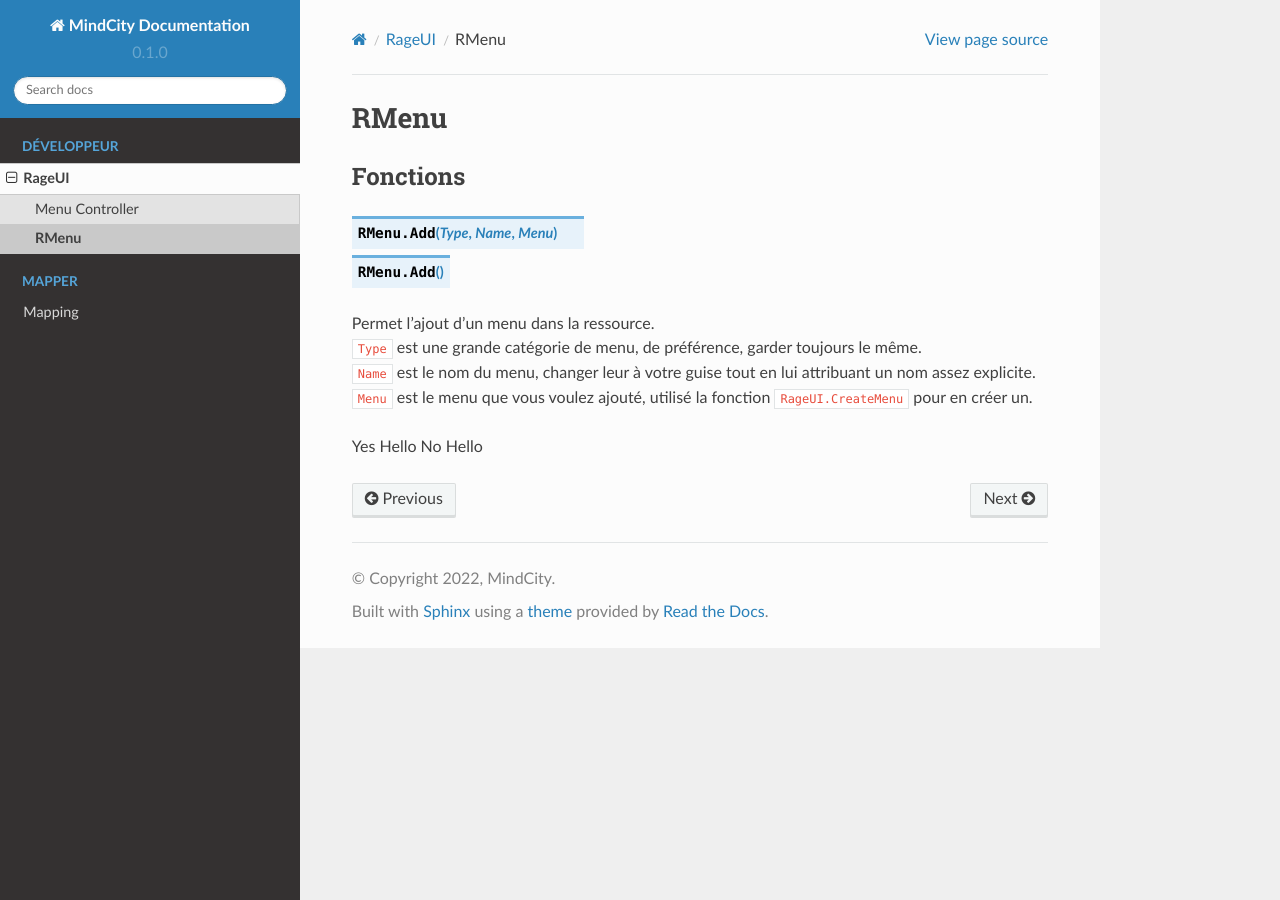
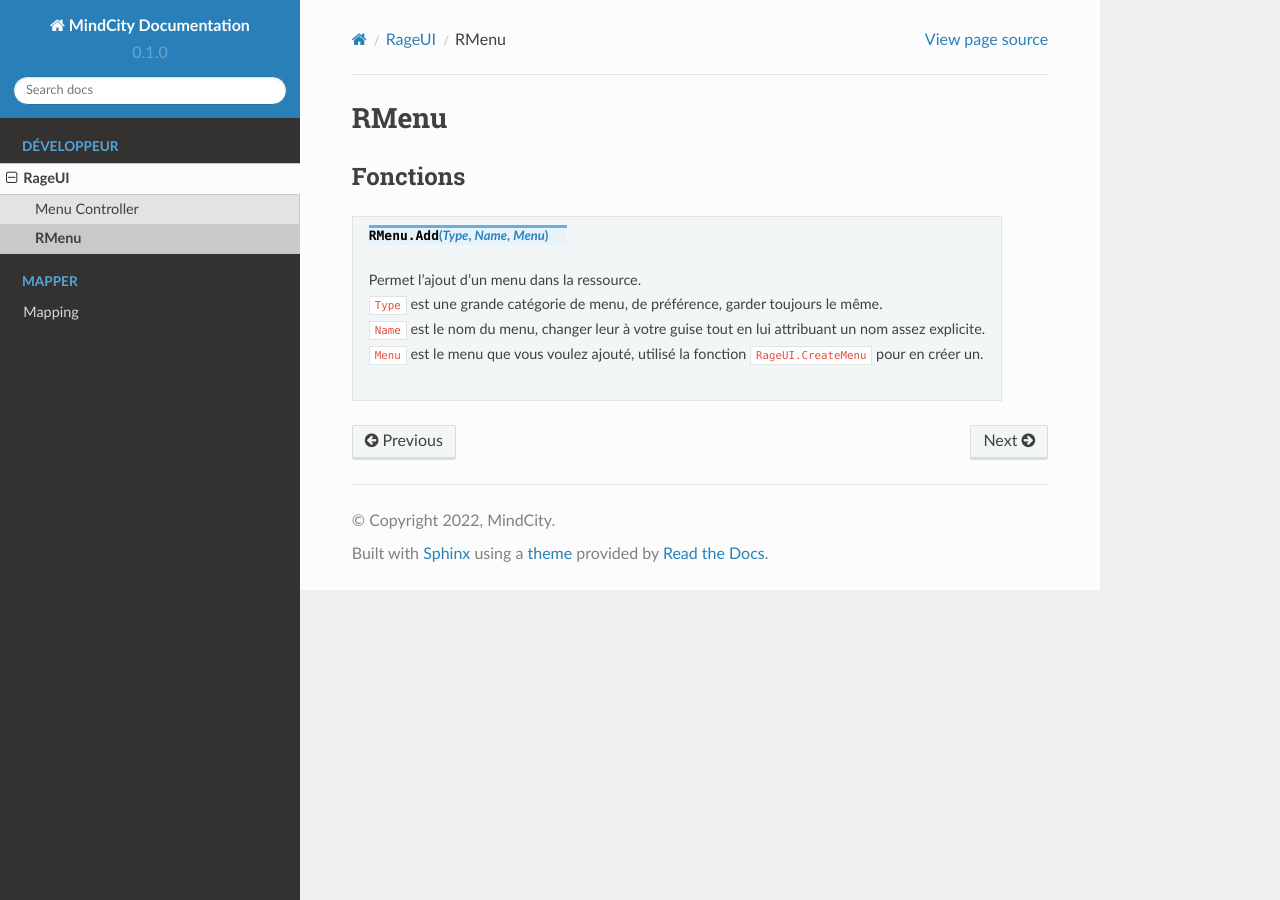
Before and after one commit to JustMordeckai/MindCity-Documentation, a Sphinx documentation site: the page built from docs/source/rageui/rmenu.rst, in a window 1280 px wide. Built offline with Sphinx 7.4.7 and the Read the Docs theme 2.0.0, drawn with Linux system fonts in a browser that asks for light colours.

Commit message:
Paragraph RMenu Add

```diff
--- a/docs/source/rageui/rmenu.rst
+++ b/docs/source/rageui/rmenu.rst
@@ -4,18 +4,11 @@
 Fonctions
 ---------
 
-.. function::   RMenu.Add(Type, Name, Menu)
-                RMenu.Add()
-.. line-block::
-    Permet l'ajout d'un menu dans la ressource.
-    ``Type`` est une grande catégorie de menu, de préférence, garder toujours le même.
-    ``Name`` est le nom du menu, changer leur à votre guise tout en lui attribuant un nom assez explicite.
-    ``Menu`` est le menu que vous voulez ajouté, utilisé la fonction ``RageUI.CreateMenu`` pour en créer un.
-
-Yes Hello
-No Hello
-
-+------------------------------+
-|Test paragraphe               |
-|Test paragraphe 2              |
-+------------------------------+
++----------------------------------------------------------------------------------------------------------------------+
+|.. function::   RMenu.Add(Type, Name, Menu)                                                                           |
+|.. line-block::                                                                                                       |
+|    Permet l'ajout d'un menu dans la ressource.                                                                       |
+|    ``Type`` est une grande catégorie de menu, de préférence, garder toujours le même.                                |
+|    ``Name`` est le nom du menu, changer leur à votre guise tout en lui attribuant un nom assez explicite.            |
+|    ``Menu`` est le menu que vous voulez ajouté, utilisé la fonction ``RageUI.CreateMenu`` pour en créer un.          |
++----------------------------------------------------------------------------------------------------------------------+
```
